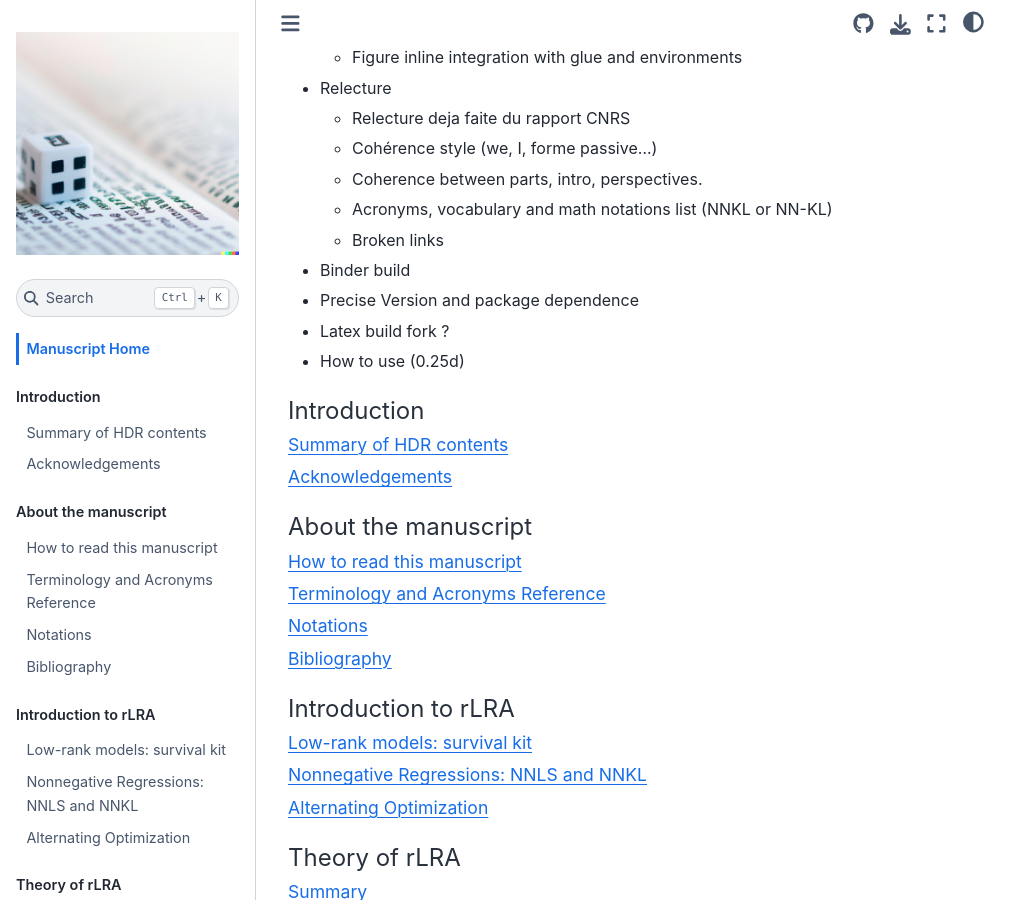
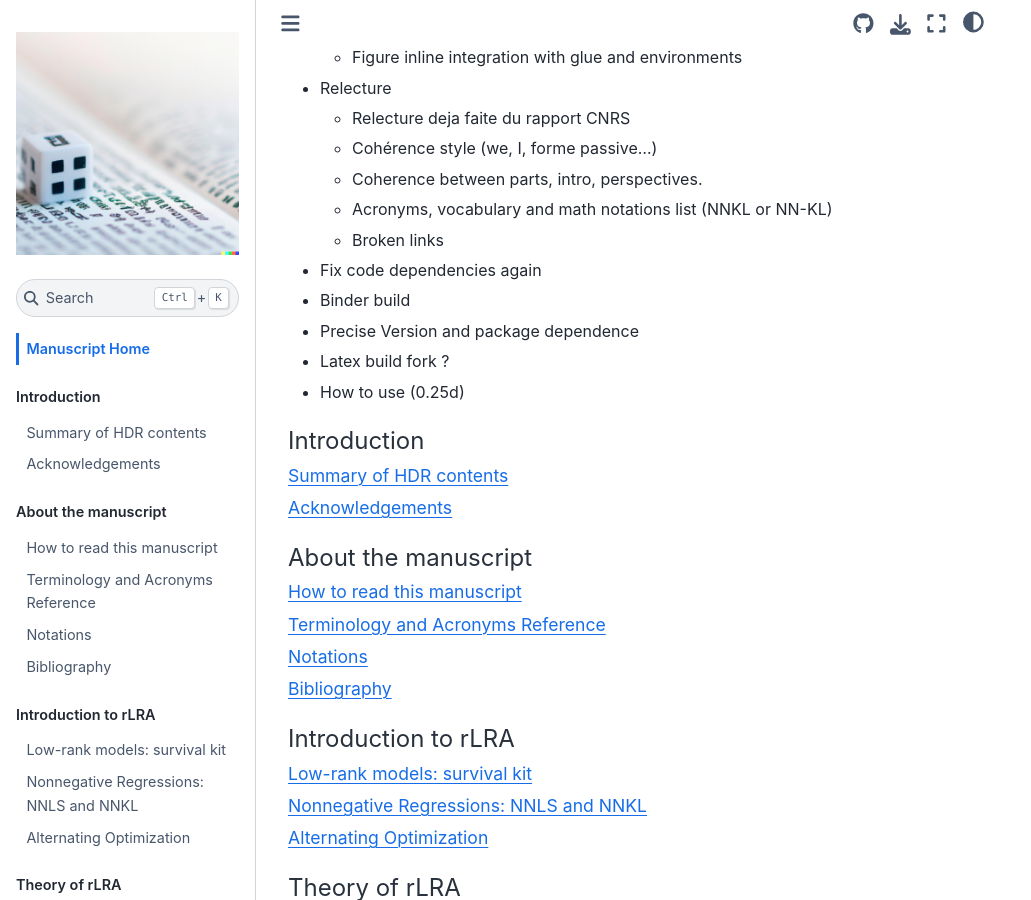
Before and after one commit to cohenjer/HDR, a Jupyter Book: the page built from intro.md, in a window 1280 px wide and 900 px high, scrolled down 1778 px. Shown: the whole window, without its empty margins (0-1031 px from the left). Built offline with Jupyter Book 1.0.4 settings and Sphinx 7.4.7 and the Sphinx Book theme 1.1.4, drawn with Linux system fonts in a browser that asks for light colours; comment, search, counter and statistics services are not loaded.

Commit message:
todo fix code

```diff
--- a/intro.md
+++ b/intro.md
@@ -52,6 +52,7 @@ TODOlist:
     - Coherence between parts, intro, perspectives.
     - Acronyms, vocabulary and math notations list (NNKL or NN-KL)
     - Broken links
+- Fix code dependencies again
 - Binder build
 - Precise Version and package dependence
 - Latex build fork ?
```
